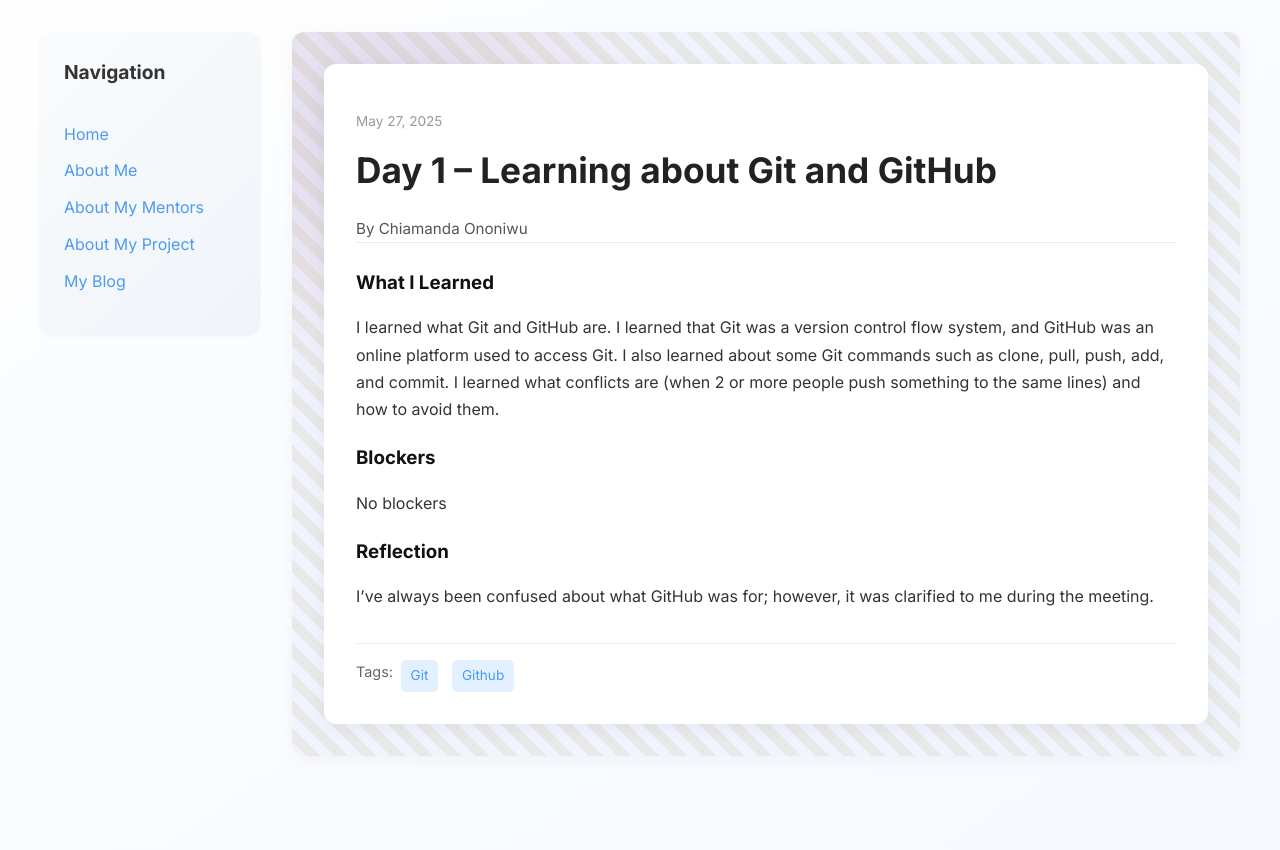
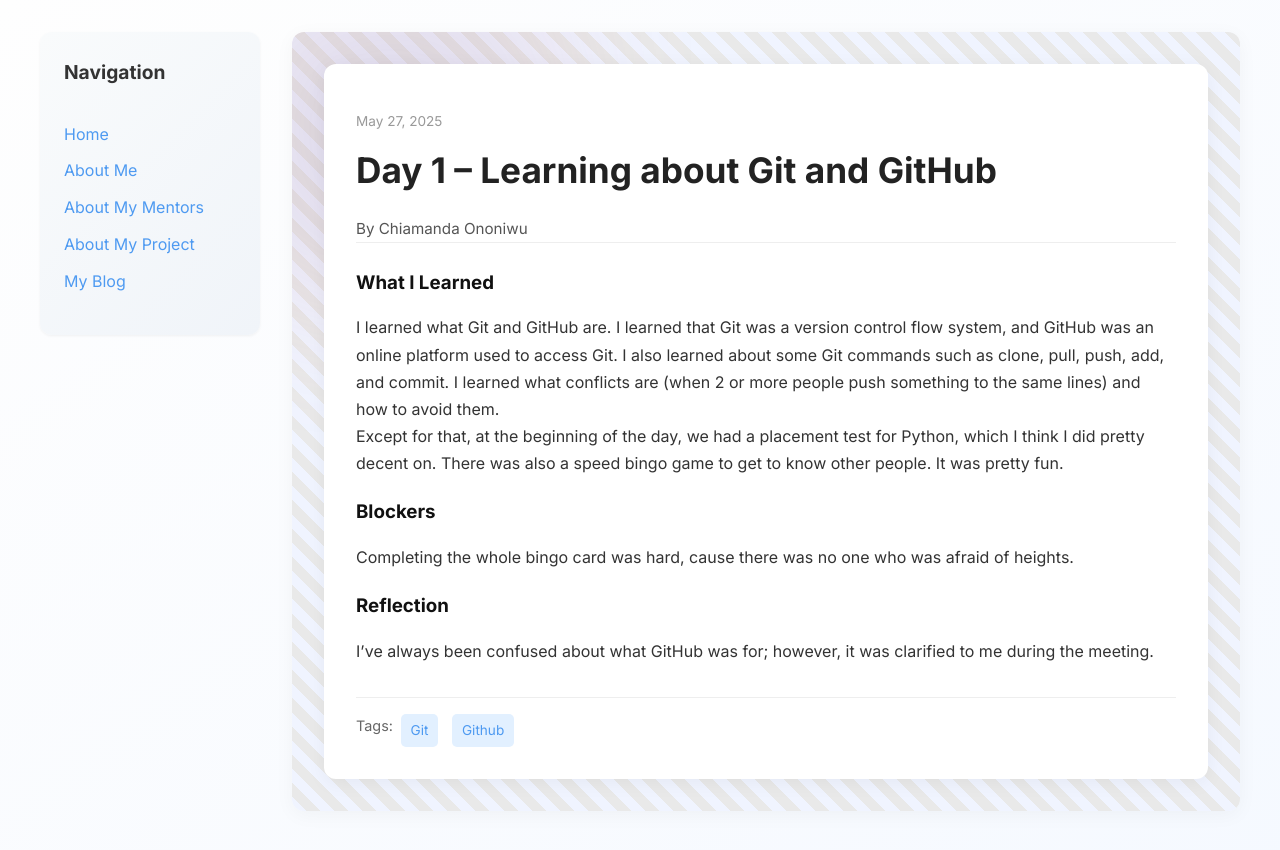
Before and after one commit to Chiamanda07/Chiamanda07.github.io, a Jekyll site: the page built from _posts/2025-05-27-day-1.md, in a window 1280 px wide. Shown: the top 850 px of the page. Built offline with Jekyll 4.4.1, drawn with Linux system fonts in a browser that asks for light colours.

Commit message:
Update 2025-05-27-day-1.md

```diff
--- a/_posts/2025-05-27-day-1.md
+++ b/_posts/2025-05-27-day-1.md
@@ -8,9 +8,10 @@
 
 what_i_learned: |
   I learned what Git and GitHub are. I learned that Git was a version control flow system, and GitHub was an online platform used to access Git. I also learned about some Git commands such as clone, pull, push, add, and commit. I learned what conflicts are (when 2 or more people push something to the same lines) and how to avoid them.
+  Except for that, at the beginning of the day, we had a placement test for Python, which I think I did pretty decent on. There was also a speed bingo game to get to know other people. It was pretty fun.
 
 blockers: |
-  No blockers
+  Completing the whole bingo card was hard, cause there was no one who was afraid of heights.
 
 reflection: |
   I've always been confused about what GitHub was for; however, it was clarified to me during the meeting.
```
